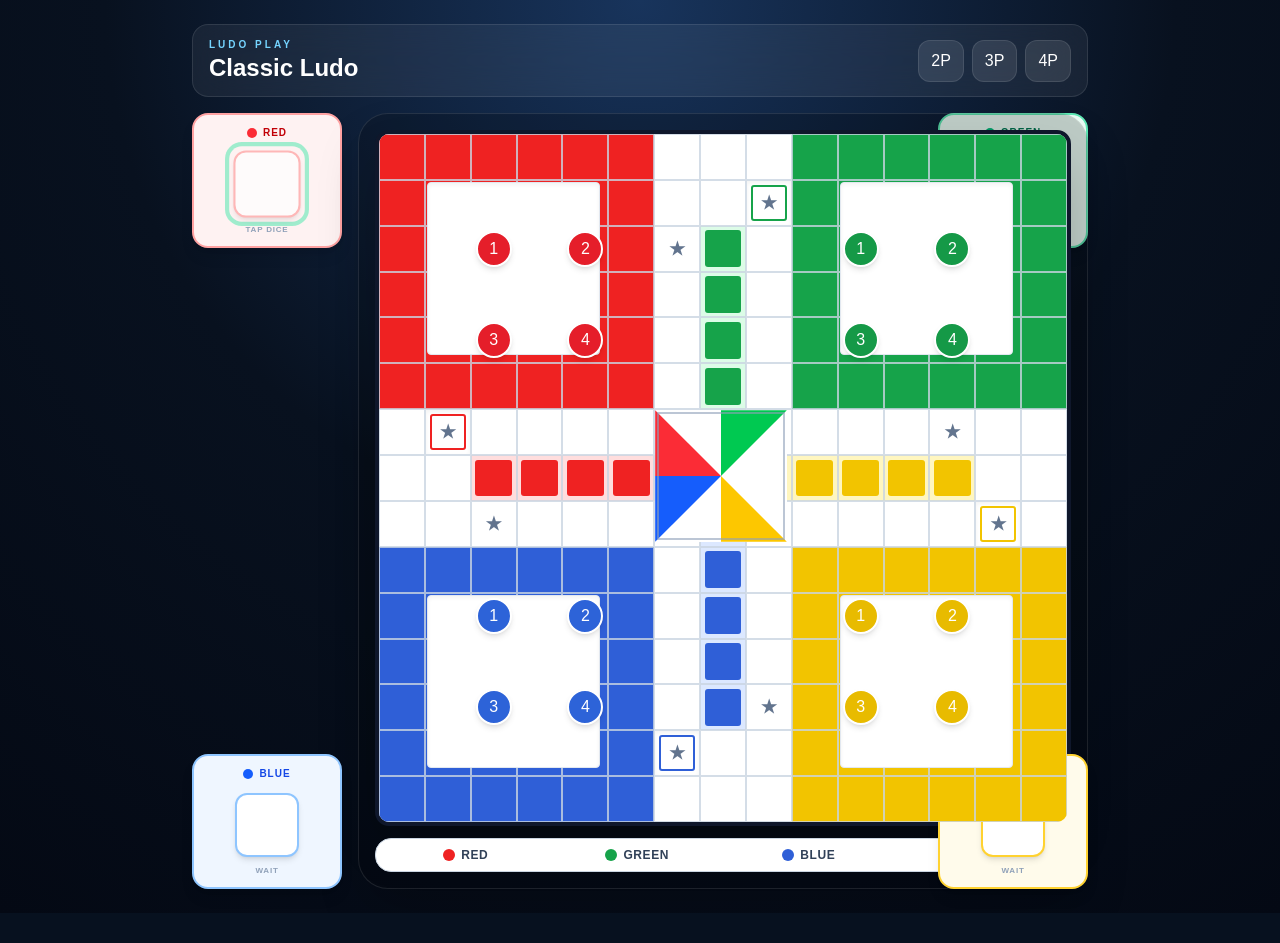
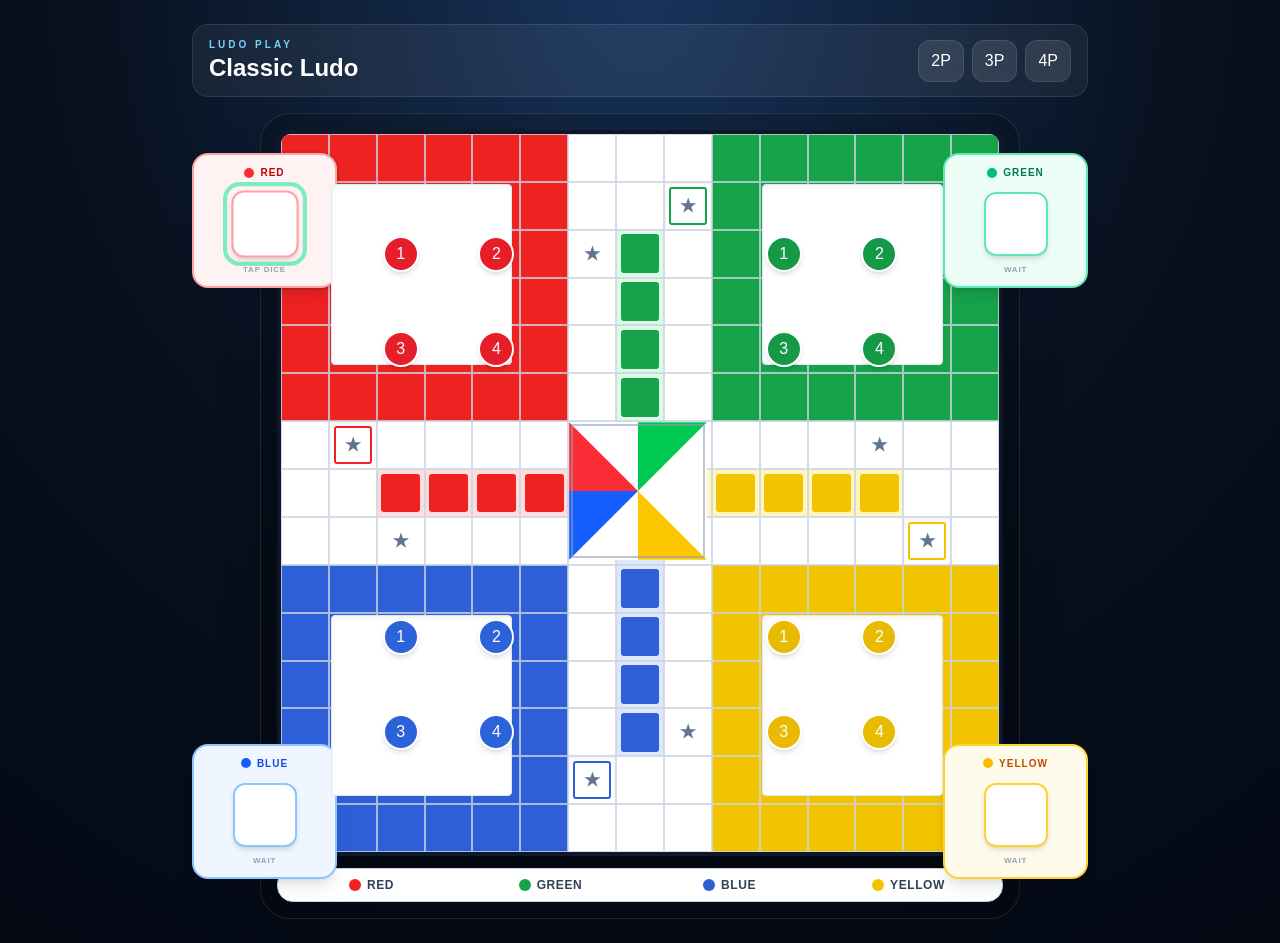
Before and after one commit to Shailendra76-sk/ludo, a Next.js app: page / in a window 1280 px wide. Before the commit the page ends 913 px from the top, so only its background shows below. Built offline with nearby package versions, Linux system fonts and the light colour scheme.

Commit message:
UI: anchor each player dice directly beside matching Ludo home

```diff
--- a/components/ludo-table-layout.tsx
+++ b/components/ludo-table-layout.tsx
@@ -16,16 +16,34 @@ export default function LudoTableLayout({
   children: ReactNode;
 }) {
   return (
-    <div className="mx-auto grid w-full max-w-[1120px] grid-cols-2 items-center gap-3 md:grid-cols-[150px_minmax(420px,760px)_150px] md:grid-rows-[auto_minmax(0,1fr)_auto] md:gap-x-4 md:gap-y-3">
-      <div className="order-1 md:col-start-1 md:row-start-1 md:order-none">{red}</div>
-      <div className="order-2 md:col-start-3 md:row-start-1 md:order-none">{green}</div>
+    <div className="mx-auto w-full max-w-[1120px]">
+      <div className="relative mx-auto w-full max-w-[1080px]">
+        <div className="relative mx-auto w-full max-w-[760px]">
+          {children}
+        </div>
 
-      <div className="order-5 col-span-2 md:col-start-2 md:row-start-1 md:row-span-3 md:order-none">
-        {children}
+        {/* Desktop: each dice belongs to the matching board corner. */}
+        <div className="pointer-events-auto absolute left-0 top-[5%] hidden w-[145px] md:block">
+          {red}
+        </div>
+        <div className="pointer-events-auto absolute right-0 top-[5%] hidden w-[145px] md:block">
+          {green}
+        </div>
+        <div className="pointer-events-auto absolute bottom-[5%] left-0 hidden w-[145px] md:block">
+          {blue}
+        </div>
+        <div className="pointer-events-auto absolute bottom-[5%] right-0 hidden w-[145px] md:block">
+          {yellow}
+        </div>
+
+        {/* Mobile: keep all four player dice below the board in corner order. */}
+        <div className="mt-3 grid grid-cols-2 gap-2 md:hidden">
+          <div>{red}</div>
+          <div>{green}</div>
+          <div>{blue}</div>
+          <div>{yellow}</div>
+        </div>
       </div>
-
-      <div className="order-3 md:col-start-1 md:row-start-3 md:order-none">{blue}</div>
-      <div className="order-4 md:col-start-3 md:row-start-3 md:order-none">{yellow}</div>
     </div>
   );
 }
```
